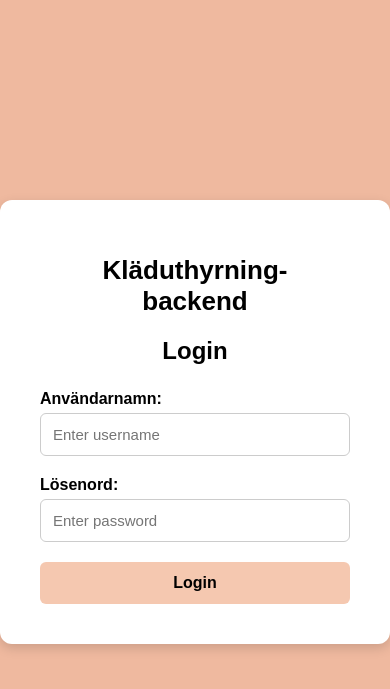
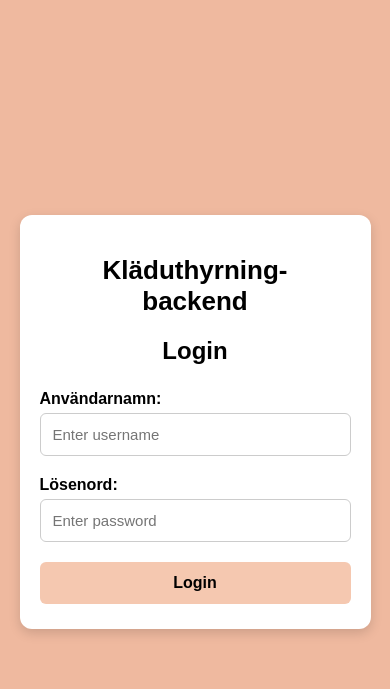
Before and after one commit to HadiWaheed08/Gymnasiet_Arbete_1, a PHP site: page /login.php in a window 390 px wide. Shown: the top 689 px of the page. Run offline with PHP 8.4, Linux system fonts and the light colour scheme.

Commit message:
fixat så att den 'r i mitten

```diff
--- a/CSS/style.css
+++ b/CSS/style.css
@@ -106,6 +106,10 @@ main h2 {
     display: grid;
     grid-template-columns: repeat(2, 1fr);
     gap: 25px;
+}
+.grid:has(> :only-child) {
+    grid-template-columns: minmax(280px, 450px);
+    justify-content: center;
 }
 
 .card {
@@ -291,7 +295,15 @@ footer {
 }
 
 @media (max-width: 650px) {
-    .grid {
+    .grid,
+    .grid:has(> :only-child) {
         grid-template-columns: 1fr;
     }
+
+    .login-container {
+        min-width: unset;
+        width: 90%;
+        padding: 25px 20px;
+        box-sizing: border-box;
+    }
 }
```
